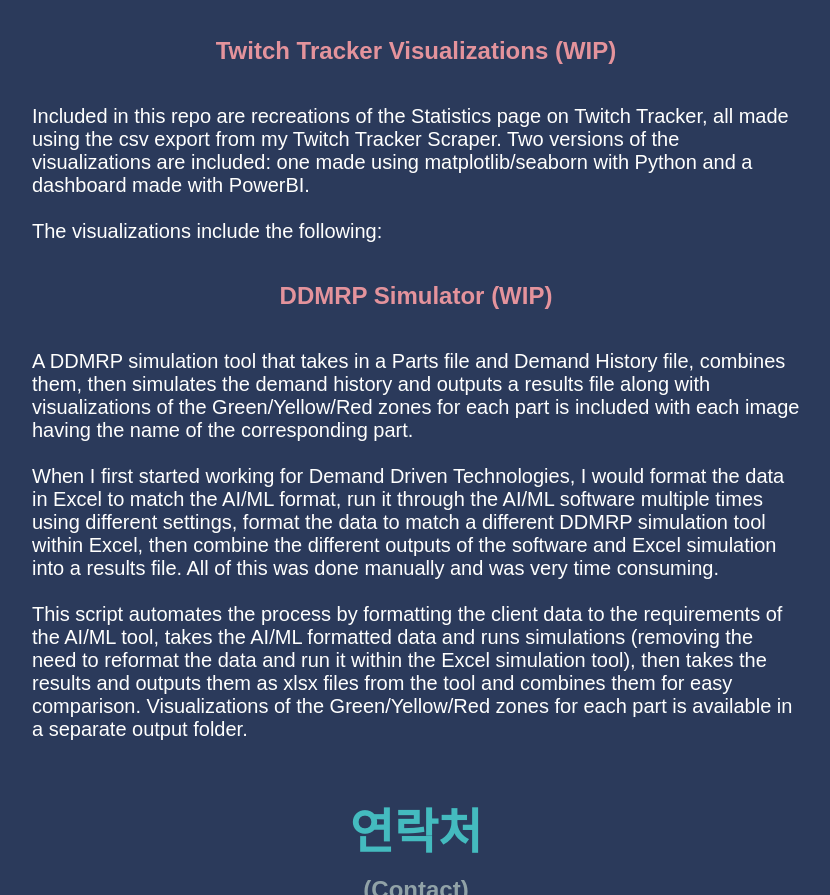
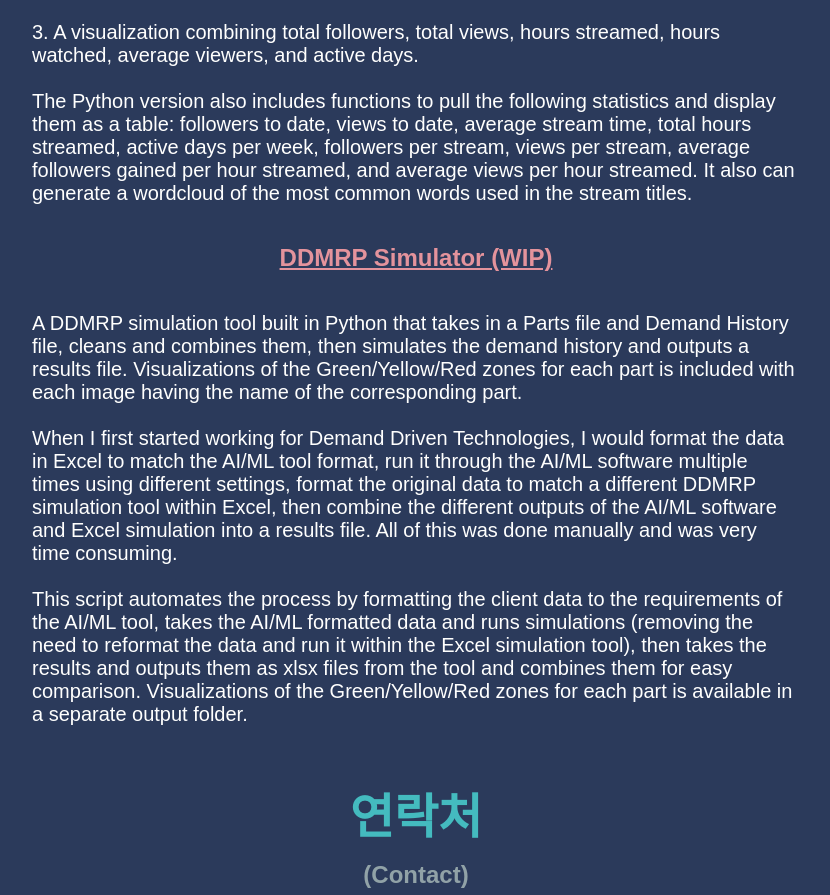
Before and after one commit to inang1/Website, a plain HTML site: page index.html in a window 1280 px wide. Shown: the part 1905-2800 px from the top of the page, without its empty margins (224-1054 px from the left). Drawn offline with Linux system fonts and the light colour scheme.

Commit message:
Updated info on projects and added links

```diff
--- a/index.html
+++ b/index.html
@@ -44,7 +44,7 @@
 
 <div class = 'aboutsection'>
   <p>
-    <img src="resources\Untitled-2.png" id='bioimg'>
+    <img src="Untitled-2.png" id='bioimg'>
     <big><strong>Hello!! My name is Isabella Nang, and it's nice to meet you!</big></strong>
 
     <br>
@@ -96,23 +96,37 @@
     The csv data export contains the following columns: Date of Stream, Time of Stream, Duration, Average Concurrent Viewers, Max Concurrent Viewers, Followers, Views, and Title.
   </p>
 
-  <h2> Twitch Tracker Visualizations (WIP) </h2>
+  <a href="https://github.com/inang1/Twitch-Tracker-Viz"><h2> Twitch Tracker Visualizations (WIP)</h2></a>
   <p>
-    Included in this repo are recreations of the Statistics page on Twitch Tracker, all made using the csv export from my Twitch Tracker Scraper. Two versions of the visualizations are included: one made using matplotlib/seaborn with Python and a dashboard made with PowerBI.
+    Included in this repo are recreations of the Statistics page on Twitch Tracker, all made using the csv export from my Twitch Tracker Scraper. Two versions of the visualizations are included: one made using matplotlib/seaborn with Python and a visual made with PowerBI.
 
     <br>
     <br>
 
     The visualizations include the following:
-
-  <h2> DDMRP Simulator (WIP)</h2>
-  <p>
-    A DDMRP simulation tool that takes in a Parts file and Demand History file, combines them, then simulates the demand history and outputs a results file along with visualizations of the Green/Yellow/Red zones for each part is included with each image having the name of the corresponding part.
+    <br>
+    <br>
+    1. Day of the Week Analysis: Number of Active Days, Number of Active Days by Year, Hours Streamed on Average, Average Number of Viewers, Average number of Followers
+    <br>
+    <br>
+    2. Statistics by Month: Hours Streamed, Concurrent Viewers, Followers Gained
+    <br>
+    <br>
+    3. A visualization combining total followers, total views, hours streamed, hours watched, average viewers, and active days.
 
     <br>
     <br>
 
-    When I first started working for Demand Driven Technologies, I would format the data in Excel to match the AI/ML format, run it through the AI/ML software multiple times using different settings, format the data to match a different DDMRP simulation tool within Excel, then combine the different outputs of the software and Excel simulation into a results file. All of this was done manually and was very time consuming.
+    The Python version also includes functions to pull the following statistics and display them as a table: followers to date, views to date, average stream time, total hours streamed, active days per week, followers per stream, views per stream, average followers gained per hour streamed, and average views per hour streamed. It also can generate a wordcloud of the most common words used in the stream titles.
+
+  <a href="https://github.com/inang1/DDMRP-Simulator"><h2> DDMRP Simulator (WIP)</h2></a>
+  <p>
+    A DDMRP simulation tool built in Python that takes in a Parts file and Demand History file, cleans and combines them, then simulates the demand history and outputs a results file. Visualizations of the Green/Yellow/Red zones for each part is included with each image having the name of the corresponding part.
+
+    <br>
+    <br>
+
+    When I first started working for Demand Driven Technologies, I would format the data in Excel to match the AI/ML tool format, run it through the AI/ML software multiple times using different settings, format the original data to match a different DDMRP simulation tool within Excel, then combine the different outputs of the AI/ML software and Excel simulation into a results file. All of this was done manually and was very time consuming.
 
     <br>
     <br>
```
